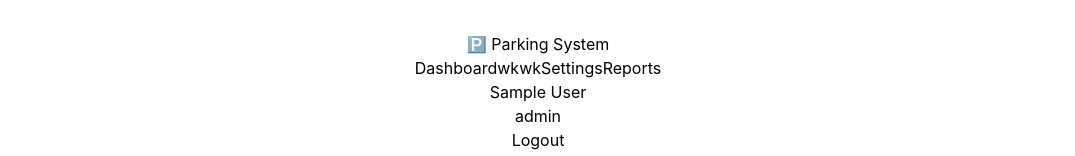
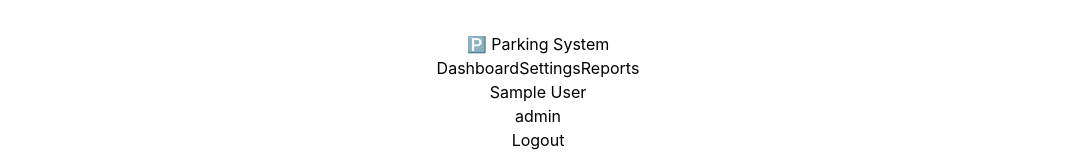
Before and after one commit to NIK78K/parking-system, a React (Vite) app in the folder frontend/: page / in a window 1280 px wide. Shown: the top 156 px of the page, without its empty margins (102-1177 px from the left). Built offline with nearby package versions, Linux system fonts and the light colour scheme; no server answers; sample sign-in values are in the browser's storage.

Commit message:
tes fitur la

```diff
--- a/frontend/src/components/Layout.jsx
+++ b/frontend/src/components/Layout.jsx
@@ -28,7 +28,7 @@ export default function Layout({ children }) {
                   to="/"
                   className="text-gray-700 hover:text-blue-600 px-3 py-2 rounded-md text-sm font-medium"
                 >
-                  Dashboardwkwk
+                  Dashboard
                 </Link>
 
                 {!isAdmin && (
```
